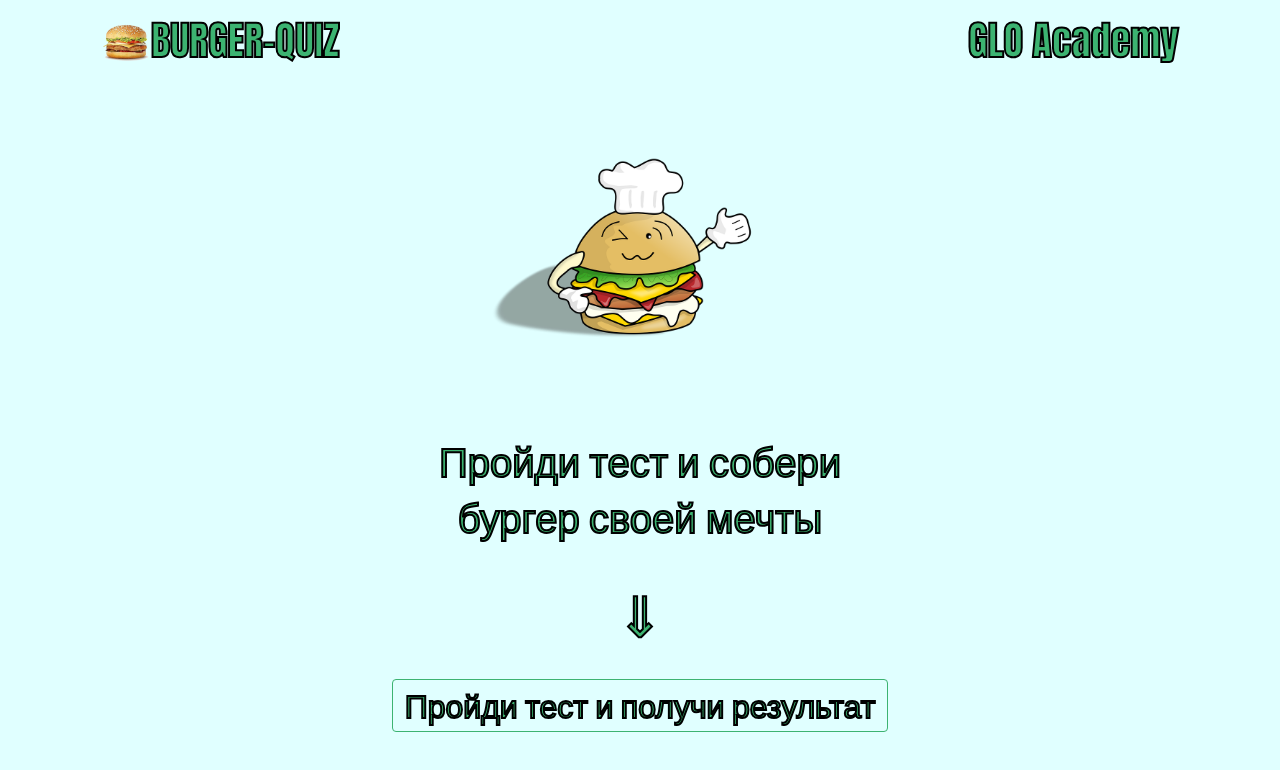
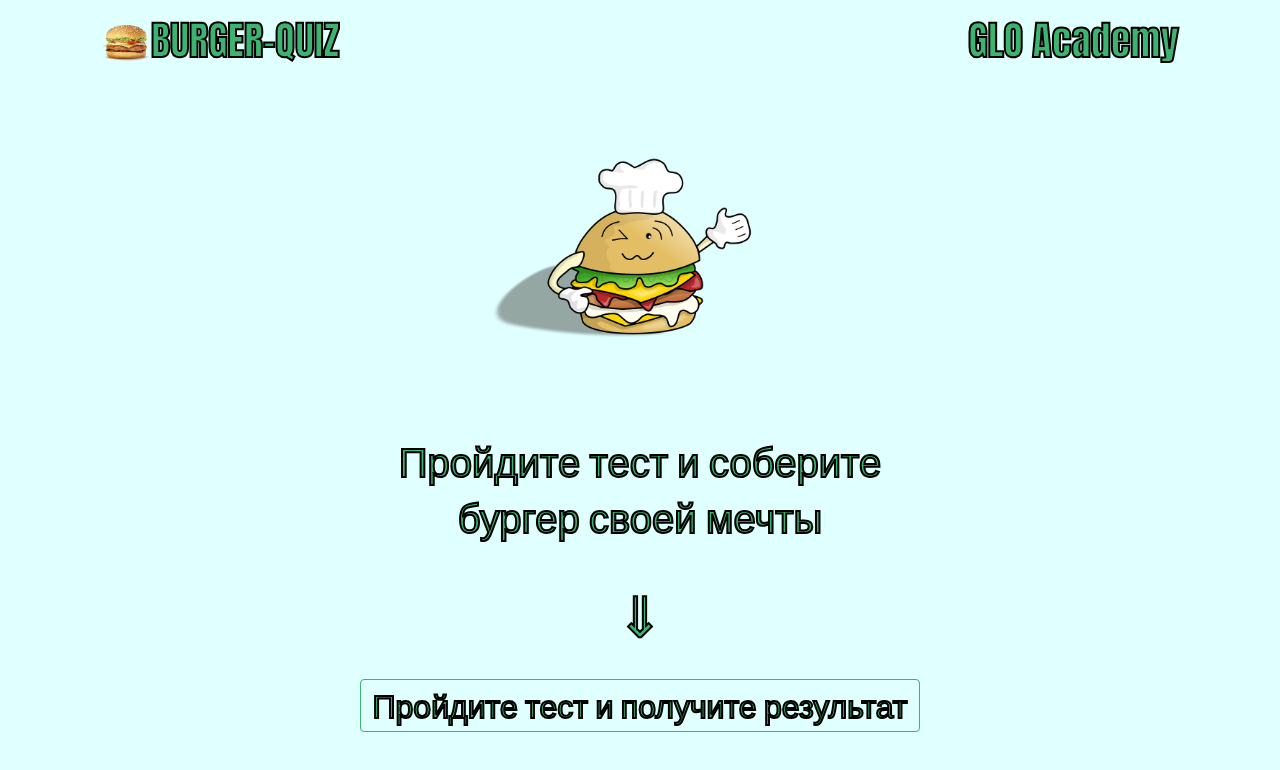
Before and after one commit to VictorKachin/berger-quiz, a plain HTML site: page index.html in a window 1280 px wide. Drawn offline with Linux system fonts and the light colour scheme.

Commit message:
changes index.html file

```diff
--- a/index.html
+++ b/index.html
@@ -40,7 +40,7 @@
       <div class="row">
         <div class="col">
           <div class="d-flex flex-column align-items-center p-1 p-sm-2 p-md-3">
-            <h2 class="main-title text-center h1">Пройди тест и собери</h2>
+            <h2 class="main-title text-center h1">Пройдите тест и соберите</h2>
             <h2 class="main-title text-center h1">бургер своей мечты</h2>
           </div>
         </div>
@@ -58,7 +58,7 @@
         <div class="col">
           <div class="d-flex justify-content-center p-1 p-sm-2 p-md-3">
             <button type="button" class="btn btn-outline-danger" id="btnOpenModal">
-              <span class="btnText h1">Пройди тест и получи результат</span>
+              <span class="btnText h1">Пройдите тест и получите результат</span>
             </button>
           </div>
         </div>
@@ -71,7 +71,7 @@
     <div class="modal-dialog  modal-dialog-centered" role="document">
       <div class="modal-content">
         <div class="modal-header">
-          <h5 class="modal-title">Ответь на вопрос:</h5>
+          <h5 class="modal-title">Ответьте на вопрос:</h5>
           <button type="button" class="close" data-dismiss="modal" aria-label="Close" id="closeModal">
             <span aria-hidden="true">&times;</span>
           </button>
```
